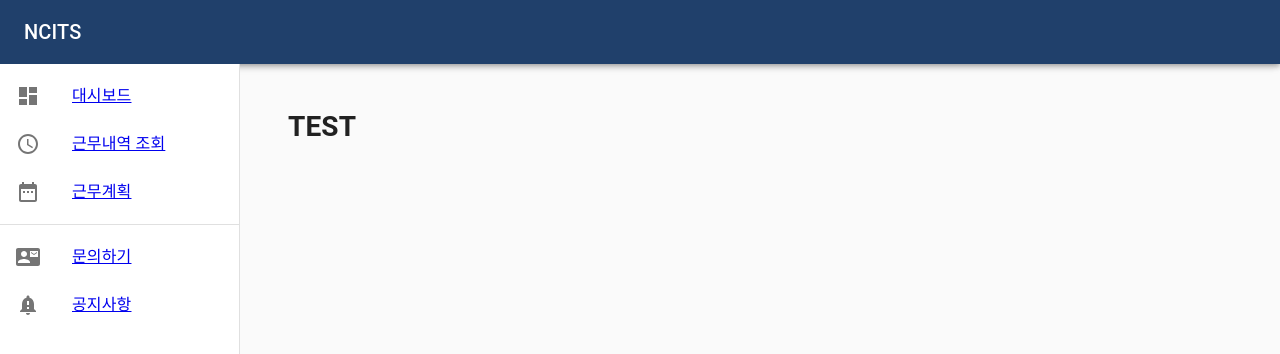
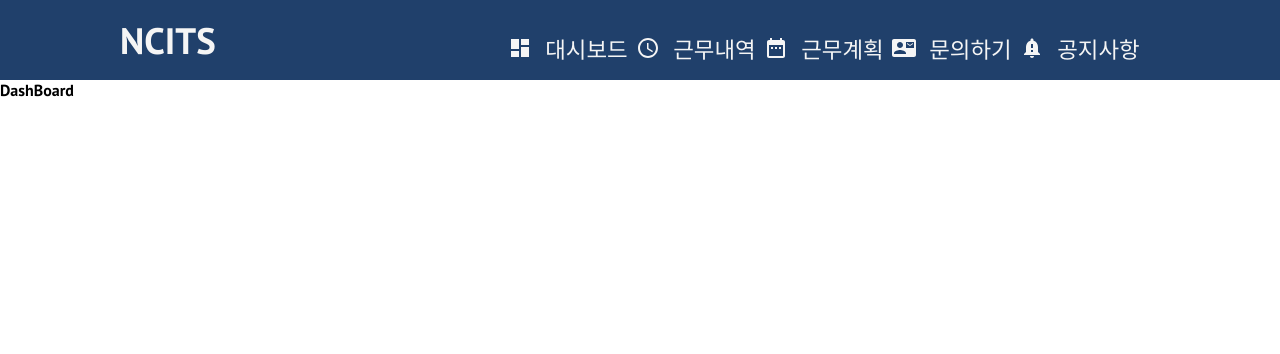
Before and after one commit to zztkdfo/workingdays, a React (Create React App) app: page / in a window 1280 px wide. Shown: the top 354 px of the page. Built offline with nearby package versions, Linux system fonts and the light colour scheme.

Commit message:
navbar, sidebar 반응형으로 변경

```diff
--- /dev/null
+++ b/src/App.css
@@ -0,0 +1,20 @@
+@import url('https://fonts.googleapis.com/css2?family=PT+Sans:wght@700&family=Poppins:wght@700&display=swap');
+
+* {
+  margin: 0;
+  padding: 0;
+  box-sizing: border-box;
+  font-family: 'PT Sans', sans-serif;
+}
+
+.home,
+.contactus,
+.products,
+.services,
+.signup {
+  display: flex;
+  justify-content: center;
+  align-items: center;
+  height: 90vh;
+  font-size: 4rem;
+}
--- a/src/App.tsx
+++ b/src/App.tsx
@@ -1,19 +1,19 @@
 import { ReactElement } from 'react'
-import ResponsiveDrawer from './components/ResponsiveDrawer'
+import NavBar from './components/NavBar'
 import { BrowserRouter as Router, Switch, Route } from 'react-router-dom'
 import DashBoard from './pages/DashBoard'
 import WorkingDaysList from './pages/WorkingDaysList'
 import Inquiry from './pages/Inquiry'
 import WorkingDaysPlan from './pages/WorkingDaysPlan'
 import Info from './pages/Info'
+import './App.css'
 
 const App = (): ReactElement => {
   return (
     <Router>
-      <ResponsiveDrawer />
-
+      <NavBar />
       <Switch>
-        <Route exact path="/" component={DashBoard} />
+        <Route path="/" exact component={DashBoard} />
         <Route path="/dashboard" component={DashBoard} />
         <Route path="/list" component={WorkingDaysList} />
         <Route path="/inquiry" component={Inquiry} />
--- /dev/null
+++ b/src/components/NavBar/MenuItem.tsx
@@ -0,0 +1,54 @@
+import DashboardIcon from '@material-ui/icons/Dashboard'
+import DateRangeIcon from '@material-ui/icons/DateRange'
+import ContactMailIcon from '@material-ui/icons/ContactMail'
+import ScheduleIcon from '@material-ui/icons/Schedule'
+import NotificationImportantIcon from '@material-ui/icons/NotificationImportant'
+import { MenuType } from './types'
+
+export const Menu: MenuType[] = [
+  {
+    menuName: '대시보드',
+    menuCode: 'dashboard',
+    path: '/dashboard',
+    menuIcon: <DashboardIcon />
+  },
+  {
+    menuName: '근무내역',
+    menuCode: 'workingList',
+    path: '/list',
+    menuIcon: <ScheduleIcon />
+  },
+  {
+    menuName: '근무계획',
+    menuCode: 'workingPlan',
+    path: '/plan',
+    menuIcon: <DateRangeIcon />
+  },
+  {
+    menuName: '문의하기',
+    menuCode: 'inquiry',
+    path: '/inquiry',
+    menuIcon: <ContactMailIcon />
+  },
+  {
+    menuName: '공지사항',
+    menuCode: 'info',
+    path: '/info',
+    menuIcon: <NotificationImportantIcon />
+  }
+]
+
+export const ContactMenu: MenuType[] = [
+  {
+    menuName: '문의하기',
+    menuCode: 'inquiry',
+    path: '/inquiry',
+    menuIcon: <ContactMailIcon />
+  },
+  {
+    menuName: '공지사항',
+    menuCode: 'info',
+    path: '/info',
+    menuIcon: <NotificationImportantIcon />
+  }
+]
--- /dev/null
+++ b/src/components/NavBar/NavBar.css
@@ -0,0 +1,128 @@
+.navbar {
+  height: 10vh;
+  background: #20406b;
+  display: flex;
+  align-items: center;
+  justify-content: space-around;
+}
+
+.navbar-logo {
+  color: whitesmoke;
+  text-decoration: none;
+  font-size: 2.3rem;
+  display: flex;
+  align-items: center;
+  width: 9rem;
+  justify-content: space-between;
+}
+
+.nav-items {
+  width: 50vw;
+  display: flex;
+  justify-content: flex-end;
+  margin-right: 1rem;
+}
+
+.nav-item {
+  list-style: none;
+  margin-left: 2rem;
+}
+
+.nav-item a {
+  text-decoration: none;
+  color: whitesmoke;
+  font-size: 1.2rem;
+  padding: 6px 16px;
+  display: flex;
+  align-items: center;
+  cursor: pointer;
+  border-radius: 5px;
+  transition: 0.2s all ease-out;
+}
+
+.nav-item a:hover {
+  background: tomato;
+}
+
+.nav-item a span {
+  margin-left: 0.7rem;
+  font-size: 1.3rem;
+}
+
+.sidebar-toggle {
+  width: 65vw;
+  display: flex;
+  justify-content: flex-end;
+}
+
+.sidebar-toggle-logo {
+  font-size: 2.3rem;
+  color: whitesmoke;
+  cursor: pointer;
+}
+
+.sidebar {
+  width: 16rem;
+  background: #20406b;
+  height: 90vh;
+  position: absolute;
+  top: 10vh;
+  left: -100%;
+  transition: 0.3s all ease-in-out;
+}
+
+.sidebar.active {
+  left: 0;
+}
+
+.sidebar-items {
+  font-size: 1.2rem;
+  display: flex;
+  align-items: center;
+  flex-direction: column;
+  transition: 0.2s all ease-out;
+}
+
+.sidebar-item {
+  list-style: none;
+  margin-top: 1rem;
+  width: 100%;
+  height: 3rem;
+}
+
+.sidebar-item a {
+  text-decoration: none;
+  color: whitesmoke;
+  font-size: 1.2rem;
+  display: flex;
+  align-items: center;
+  justify-content: center;
+  height: 100%;
+  border-radius: 5px;
+  cursor: pointer;
+  transition: 0.2s all ease-out;
+}
+
+.sidebar-item a span {
+  margin-left: 0.8rem;
+  font-size: 1.4rem;
+}
+
+.sidebar-item a:hover {
+  background: tomato;
+}
+
+.sidebar .btn {
+  margin-top: 2.4rem;
+  width: 100%;
+}
+
+@media screen and (max-width: 900px) {
+  .sidebar.active {
+    width: 5rem;
+  }
+
+  .sidebar-item a span {
+    display: none;
+  }
+}
--- /dev/null
+++ b/src/components/NavBar/NavBar.tsx
@@ -0,0 +1,102 @@
+import { ReactElement, useState, useEffect } from 'react'
+import { Link } from 'react-router-dom'
+import CloseIcon from '@material-ui/icons/Close'
+import './NavBar.css'
+// import UserAddButton from './../UserAddButton'
+import { Menu } from './MenuItem'
+import MenuIcon from '@material-ui/icons/Menu'
+import { MenuType } from './types'
+
+function NavBar(): ReactElement {
+  const [mobile, setMobile] = useState(false)
+  const [sidebar, setSidebar] = useState(false)
+
+  useEffect(() => {
+    if (window.innerWidth < 1065) {
+      setMobile(true)
+    }
+  }, [])
+
+  useEffect(() => {
+    const handleResize = () => {
+      if (window.innerWidth < 1065) {
+        setMobile(true)
+      } else {
+        setMobile(false)
+        setSidebar(false)
+      }
+    }
+
+    window.addEventListener('resize', handleResize)
+    return () => {
+      window.removeEventListener('resize', handleResize)
+    }
+  }, [])
+
+  return (
+    <>
+      <nav className="navbar">
+        <Link to="/" className="navbar-logo" onClick={() => setSidebar(false)}>
+          NCITS
+        </Link>
+        {!mobile && (
+          <ul className="nav-items">
+            {Menu.map((item: MenuType): ReactElement => {
+              return (
+                <li key={item.menuCode} className="sidebar-item">
+                  <Link to={item.path}>
+                    {item.menuIcon}
+                    <span>{item.menuName}</span>
+                  </Link>
+                </li>
+              )
+            })}
+          </ul>
+        )}
+        {/* {!mobile && <UserAddButton />} */}
+
+        {mobile && (
+          <div className="sidebar-toggle">
+            {sidebar ? (
+              <CloseIcon
+                className="sidebar-toggle-logo"
+                onClick={() => setSidebar(!sidebar)}
+              />
+            ) : (
+              <MenuIcon
+                className="sidebar-toggle-logo"
+                onClick={() => setSidebar(!sidebar)}
+              />
+            )}
+          </div>
+        )}
+      </nav>
+
+      <div className={sidebar ? 'sidebar active' : 'sidebar'}>
+        <ul className="sidebar-items">
+          {Menu.map((item: MenuType): ReactElement => {
+            return (
+              <li
+                key={item.menuCode}
+                className="sidebar-item"
+                onClick={() => setSidebar(false)}
+              >
+                <Link to={item.path}>
+                  {item.menuIcon}
+                  <span>{item.menuName}</span>
+                </Link>
+              </li>
+            )
+          })}
+        </ul>
+        {/* <UserAddButton
+          onClick={() => {
+            setSidebar(false)
+          }}
+        /> */}
+      </div>
+    </>
+  )
+}
+
+export default NavBar
--- /dev/null
+++ b/src/components/NavBar/index.tsx
@@ -0,0 +1,2 @@
+export { default, default as NavBar } from './NavBar'
+export * from './NavBar'
--- /dev/null
+++ b/src/components/NavBar/types.ts
@@ -0,0 +1,8 @@
+import { ReactElement } from 'react'
+
+export interface MenuType {
+  menuName: string
+  menuCode: string
+  path: string
+  menuIcon: ReactElement
+}
--- /dev/null
+++ b/src/components/UserAddButton/UserAddButton.css
@@ -0,0 +1,32 @@
+.btn {
+  background: tomato;
+  border: none;
+  border-radius: 5px;
+  padding: 6px 16px;
+  font-size: 1.3rem;
+  cursor: pointer;
+  transition: 0.3s all ease-out;
+  display: flex;
+  align-items: center;
+  justify-content: center;
+  color: whitesmoke;
+}
+
+.btn:hover {
+  background: whitesmoke;
+  color: tomato;
+}
+
+a {
+  text-decoration: none;
+}
+
+.btn span {
+  margin-left: 0.7rem;
+}
+
+@media screen and (max-width: 900px) {
+  .btn span {
+    display: none;
+  }
+}
--- /dev/null
+++ b/src/components/UserAddButton/UserAddButton.tsx
@@ -0,0 +1,21 @@
+import { ReactElement } from 'react'
+import { Link } from 'react-router-dom'
+import PersonAddIcon from '@material-ui/icons/PersonAdd'
+import './UserAddButton.css'
+export interface UserAddButtonProps {
+  onClick?: () => void
+}
+function UserAddButton(props: UserAddButtonProps): ReactElement {
+  return (
+    <>
+      <Link to="signup">
+        <button className="btn">
+          <PersonAddIcon />
+          <span>Sign Up</span>
+        </button>
+      </Link>
+    </>
+  )
+}
+
+export default UserAddButton
--- /dev/null
+++ b/src/components/UserAddButton/index.tsx
@@ -0,0 +1,2 @@
+export { default, default as UserAddButton } from './UserAddButton'
+export * from './UserAddButton'
--- a/src/index.tsx
+++ b/src/index.tsx
@@ -1,13 +1,10 @@
 import React from 'react'
 import ReactDOM from 'react-dom'
 import App from './App'
-import { Container } from '@material-ui/core'
 
 ReactDOM.render(
   <React.StrictMode>
-    <Container maxWidth="xl">
-      <App />
-    </Container>
+    <App />
   </React.StrictMode>,
   document.getElementById('root')
 )
```
